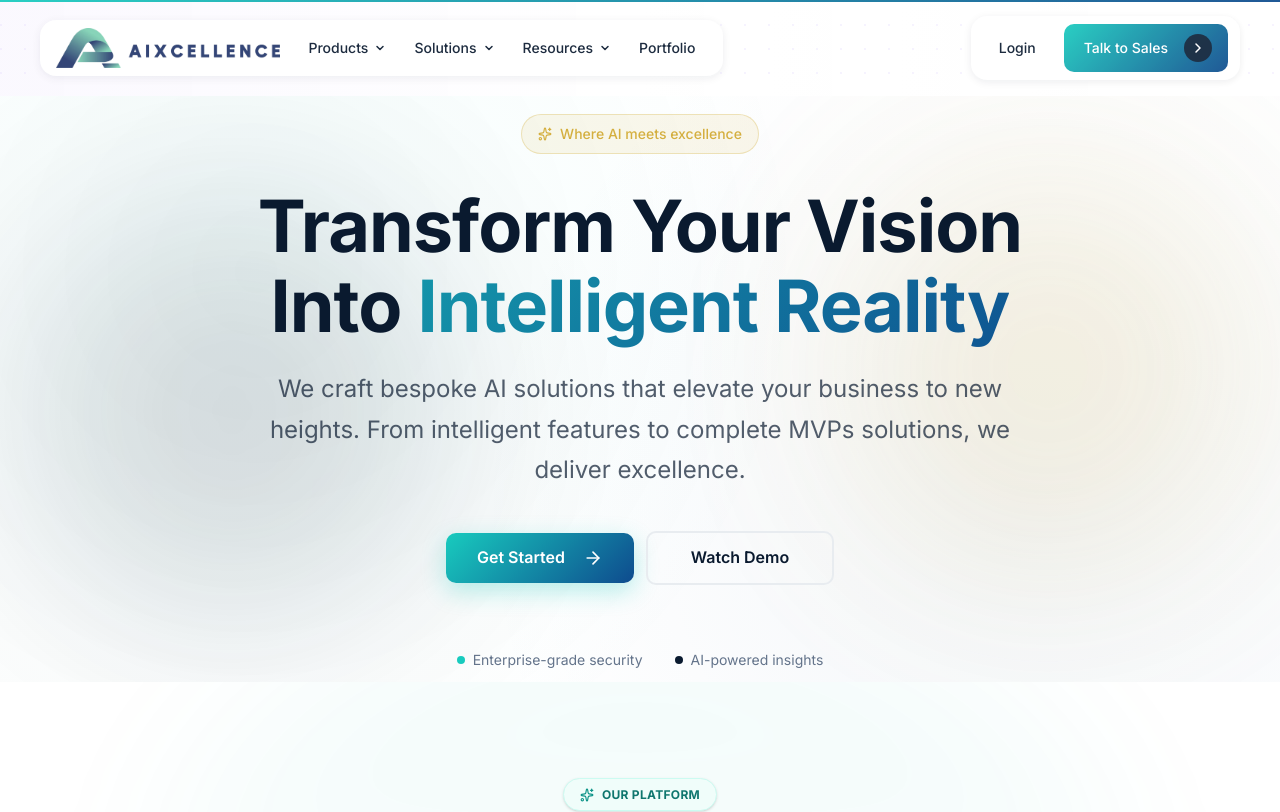
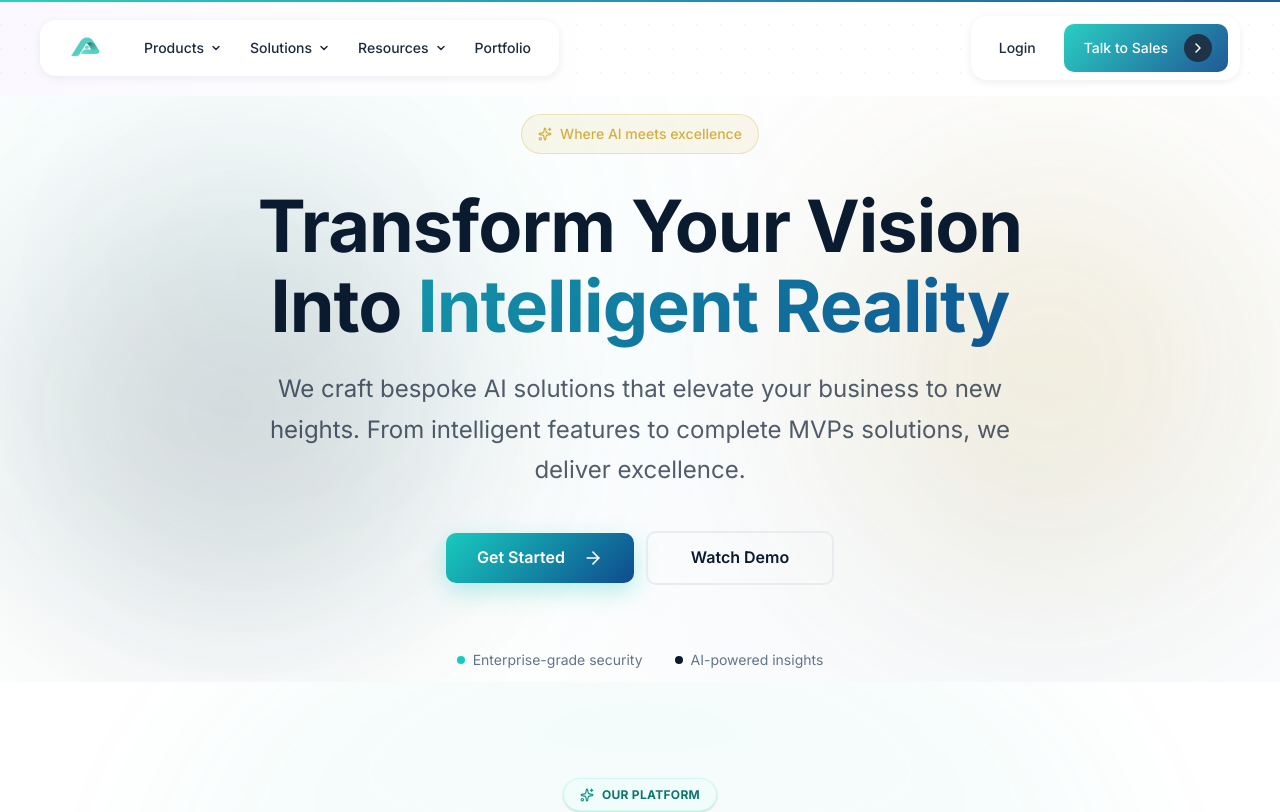
Before and after one commit to AtifShahzad536/aixcellence, a React (Vite) app: page / in a window 1280 px wide. Shown: the top 812 px of the page. Built offline with nearby package versions, Linux system fonts and the light colour scheme.

Commit message:
Replace logo and adjust sizes in header, footer, login page, and SEO metadata

```diff
--- a/src/components/layout/Footer.tsx
+++ b/src/components/layout/Footer.tsx
@@ -62,13 +62,13 @@ export function Footer() {
                 >
                     <Link to="/" className="footer-logo-link">
                         <img
-                            src="/images/logos/fulllogo_nobuffer.png"
+                            src="/images/logos/logo_aixcellence.png"
                             alt="AIXcellence"
                             className="footer-logo-image"
                         />
                     </Link>
                     <div className="footer-brand-tagline">
-                        {/* <p className="footer-brand-title">AIXCellence</p> */}
+                        <p className="footer-brand-title">Aixcellence</p>
                         <p className="footer-brand-subtitle">Where AI meets excellence.</p>
                     </div>
 
--- a/src/components/layout/Header.tsx
+++ b/src/components/layout/Header.tsx
@@ -157,7 +157,7 @@ export function Header() {
 						<div className="mobile-menu-content">
 							<div className="mobile-menu-header">
 								<Link to="/" onClick={() => setMobileMenuOpen(false)}>
-									<img className="mobile-menu-logo" src="/images/logos/fulllogo_nobuffer.png" alt="AIXcellence logo" />
+									<img className="mobile-menu-logo" src="/images/logos/logo_aixcellence.png" alt="AIXcellence logo" />
 								</Link>
 								<button
 									className="mobile-menu-close"
@@ -330,7 +330,7 @@ export function Header() {
 					<div className="nav-container-left">
 						<motion.div className="nav-left" whileHover={{ scale: 1.02 }}>
 							<Link to="/">
-								<img className="logo" src="/images/logos/fulllogo_nobuffer.png" alt="AIXcellence logo" />
+								<img className="logo" src="/images/logos/logo_aixcellence.png" alt="AIXcellence logo" />
 							</Link>
 						</motion.div>
 						<nav className="nav-center" onMouseLeave={() => setOpen(null)}>
--- a/src/components/sections/ClientsPartners.tsx
+++ b/src/components/sections/ClientsPartners.tsx
@@ -9,14 +9,14 @@ export function ClientsPartners() {
 
     // IMPORTANT: Replace these placeholder logos with actual client/partner logos to reflect real partnerships.
     const logos = [
-        { name: 'TechCorp Solutions', src: '/images/logos/fulllogo_nobuffer.jpg', alt: 'TechCorp Solutions' },
-        { name: 'MediCare Plus', src: '/images/logos/fulllogo_nobuffer.jpg', alt: 'MediCare Plus' },
-        { name: 'Fashion Forward', src: '/images/logos/fulllogo_nobuffer.jpg', alt: 'Fashion Forward' },
-        { name: 'SecureBank Financial', src: '/images/logos/fulllogo_nobuffer.jpg', alt: 'SecureBank Financial' },
-        { name: 'EduLearn Academy', src: '/images/logos/fulllogo_nobuffer.jpg', alt: 'EduLearn Academy' },
-        { name: 'CloudScale Inc.', src: '/images/logos/fulllogo_nobuffer.jpg', alt: 'CloudScale Inc.' },
-        { name: 'MedTech Innovations', src: '/images/logos/fulllogo_nobuffer.jpg', alt: 'MedTech Innovations' },
-        { name: 'Global Retail Chain', src: '/images/logos/fulllogo_nobuffer.jpg', alt: 'Global Retail Chain' },
+        { name: 'TechCorp Solutions', src: '/images/logos/logo_aixcellence.png', alt: 'TechCorp Solutions' },
+        { name: 'MediCare Plus', src: '/images/logos/logo_aixcellence.png', alt: 'MediCare Plus' },
+        { name: 'Fashion Forward', src: '/images/logos/logo_aixcellence.png', alt: 'Fashion Forward' },
+        { name: 'SecureBank Financial', src: '/images/logos/logo_aixcellence.png', alt: 'SecureBank Financial' },
+        { name: 'EduLearn Academy', src: '/images/logos/logo_aixcellence.png', alt: 'EduLearn Academy' },
+        { name: 'CloudScale Inc.', src: '/images/logos/logo_aixcellence.png', alt: 'CloudScale Inc.' },
+        { name: 'MedTech Innovations', src: '/images/logos/logo_aixcellence.png', alt: 'MedTech Innovations' },
+        { name: 'Global Retail Chain', src: '/images/logos/logo_aixcellence.png', alt: 'Global Retail Chain' },
     ]
 
     // Duplicate logos for seamless infinite scroll (3 sets for smooth loop)
--- a/src/constants/seoData.ts
+++ b/src/constants/seoData.ts
@@ -16,10 +16,10 @@ export const DEFAULT_SEO: SEOProps = {
     canonical: 'https://aixcellence.co/',
     ogTitle: 'AIXcellence — Where AI meets excellence | Intelligent Automation Platform',
     ogDescription: 'Transform your business with AIXcellence intelligent automation platform. ARA Agent handles 24/7 customer support and bookings. AXE Agent creates professional video content with AI cloning.',
-    ogImage: 'https://aixcellence.co/fulllogo_nobuffer.png',
+    ogImage: 'https://aixcellence.co/logo_aixcellence.png',
     twitterTitle: 'AIXcellence — Where AI meets excellence | Intelligent Automation Platform',
     twitterDescription: 'Transform your business with AIXcellence intelligent automation platform. ARA Agent handles 24/7 customer support and bookings. AXE Agent creates professional video content with AI cloning.',
-    twitterImage: 'https://aixcellence.co/fulllogo_nobuffer.png',
+    twitterImage: 'https://aixcellence.co/logo_aixcellence.png',
 };
 
 export const SEO_DATA: Record<string, SEOProps> = {
--- a/src/hooks/useSEO.ts
+++ b/src/hooks/useSEO.ts
@@ -17,7 +17,7 @@ const defaultSEO: SEOData = {
 	title: 'AIXcellence',
 	description: 'Transform your business with AIXcellence intelligent automation platform. Our advanced AI solutions handle 24/7 customer support and bookings, and create professional video content with AI cloning. Enterprise-grade AI automation solutions.',
 	keywords: 'AI automation, intelligent automation, AI agents, customer support AI, AI video generation, voice cloning, video cloning, business automation, AIXcellence, AIX One Platform',
-	image: '/images/logos/fulllogo_nobuffer.png',
+	image: '/images/logos/logo_aixcellence.png',
 	url: 'https://aixcellence.co',
 	type: 'website',
 	canonical: 'https://aixcellence.co'
--- a/src/pages/LoginPage.tsx
+++ b/src/pages/LoginPage.tsx
@@ -84,7 +84,7 @@ export function LoginPage() {
                         style={{ marginBottom: '32px', display: 'flex', justifyContent: 'center' }}
                     >
                         <img
-                            src="/images/icons/onlyicon.svg"
+                            src="/images/logos/logo_aixcellence.png"
                             alt="AIX Logo"
                             className="login-brand-logo-large"
                         />
@@ -108,7 +108,7 @@ export function LoginPage() {
                 <div className="login-form-container">
                     <div className="login-header">
                         <Link to="/" className="login-form-logo" style={{ display: 'inline-block', marginBottom: '32px' }}>
-                            <img src="/images/logos/fulllogo_nobuffer.png" alt="AIXcellence" style={{ height: '32px' }} />
+                            <img src="/images/logos/logo_aixcellence.png" alt="AIXcellence" style={{ height: '100px' }} />
                         </Link>
                         <h2 className="login-title">Welcome Back</h2>
                         <p className="login-subtitle">Please enter your details to sign in.</p>
```
Also changed, not shown: public/images/logos/logo_aixcellence.png (added), src/styles.css.
